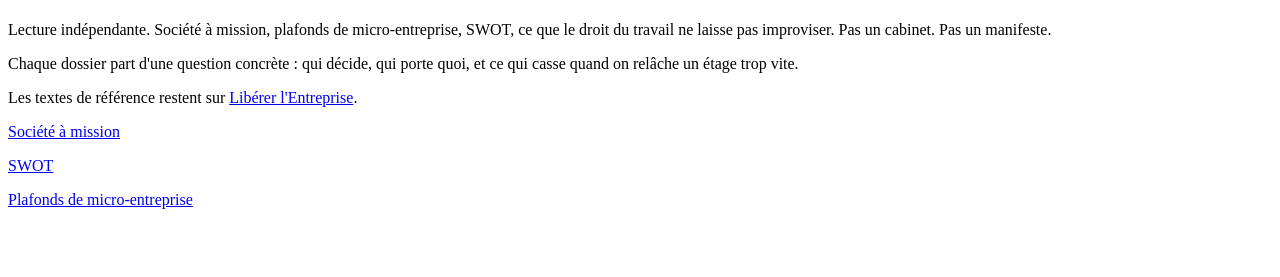
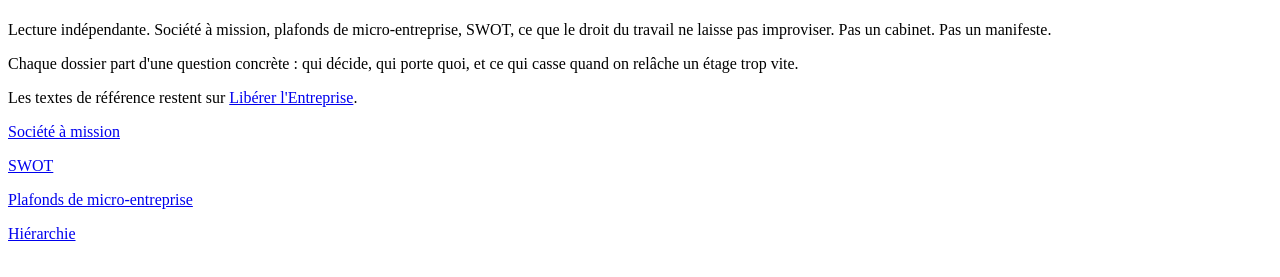
Before and after one commit to lectureliberante/lectureliberante.github.io, a plain HTML site: page index.html in a window 1280 px wide. Shown: the part 59-336 px from the top of the page. Drawn offline with Linux system fonts and the light colour scheme.

Commit message:
Update index.html

```diff
--- a/index.html
+++ b/index.html
@@ -12,5 +12,6 @@
   <p><a href="mission.html">Société à mission</a></p>
   <p><a href="swot.html">SWOT</a></p>
     <p><a href="micro.html">Plafonds de micro-entreprise</a></p>
+  <p><a href="hierarchie.html">Hiérarchie</a></p>
 </body>
 </html>
```
